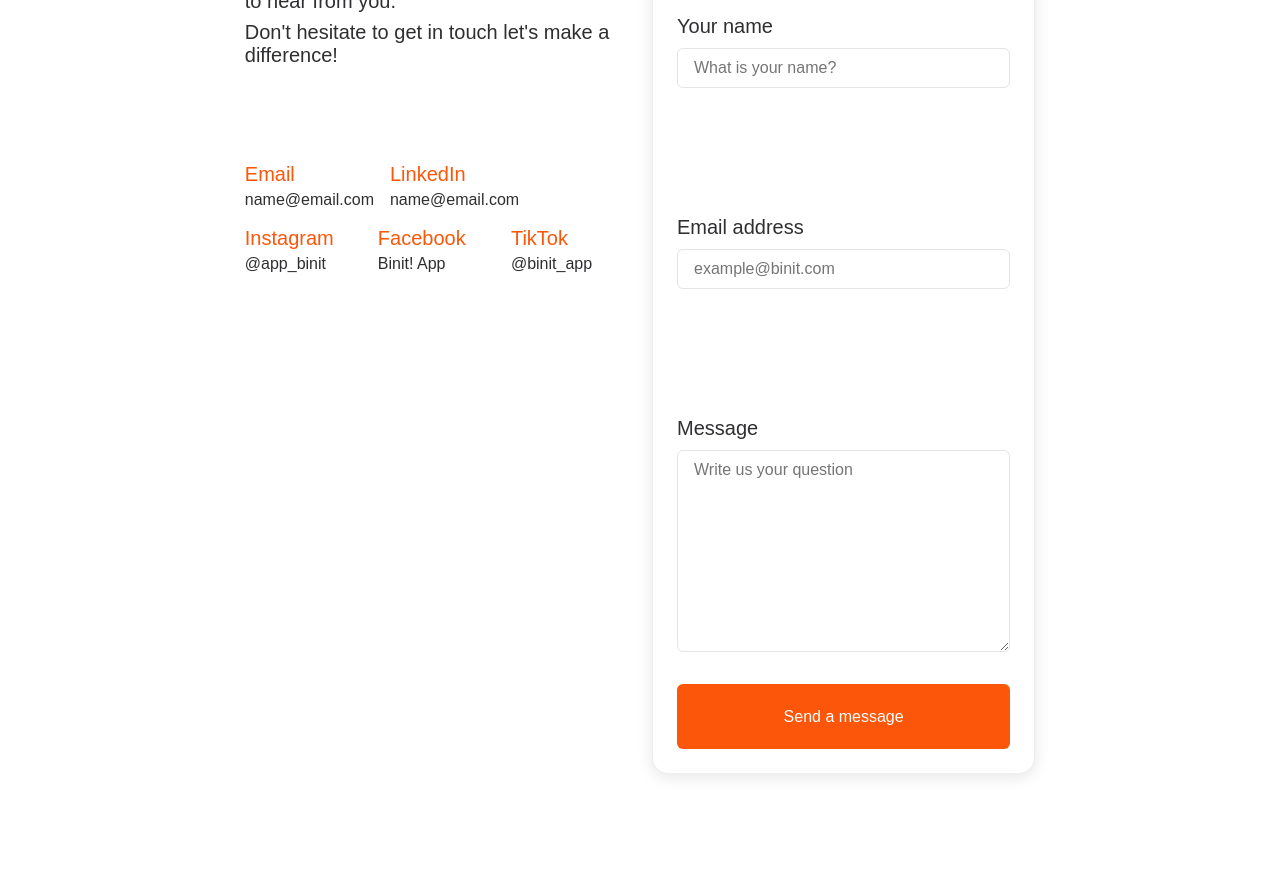
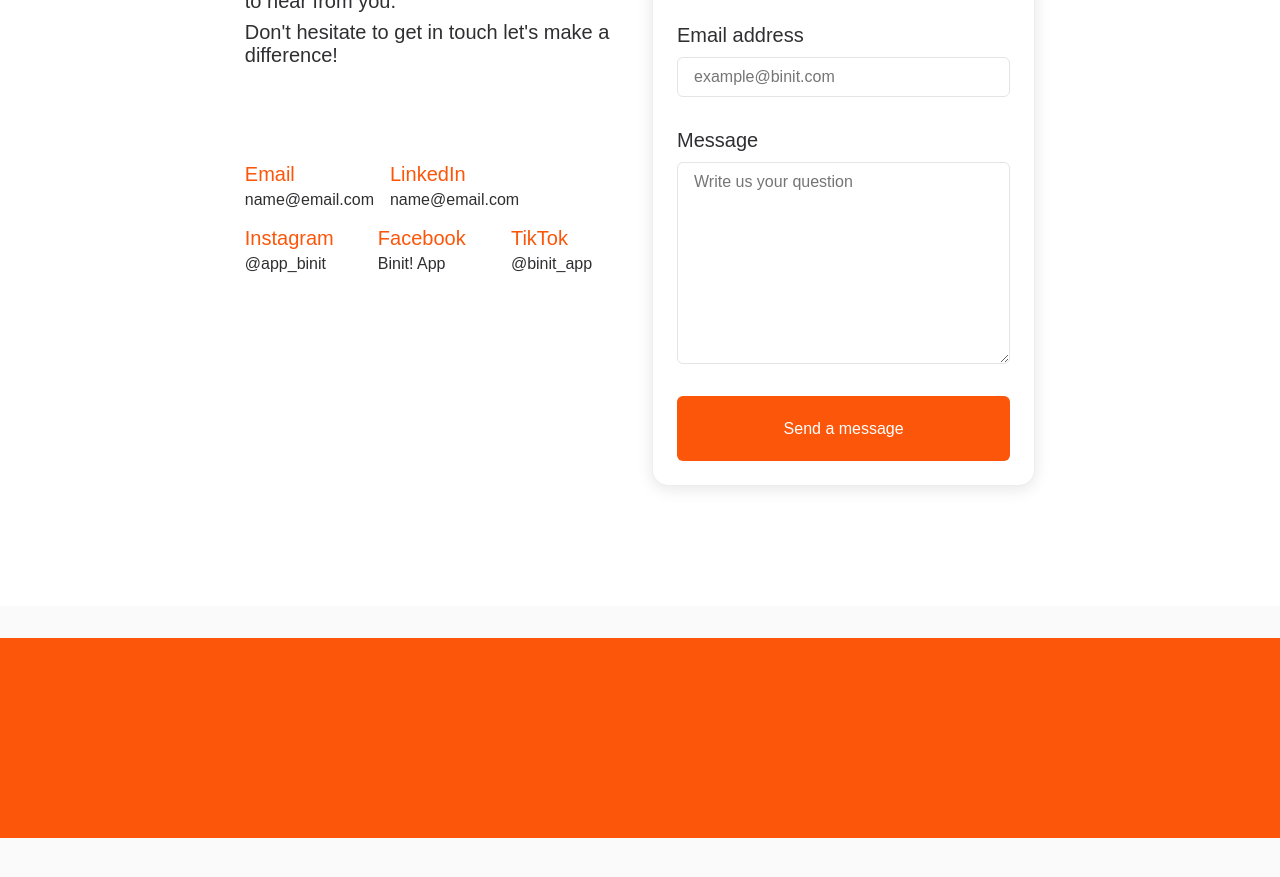
Before and after one commit to Ninise/binit-website, a React (Create React App) app in the folder binit-website/: page / in a window 1280 px wide. Shown: the part 4680-5557 px from the top of the page. After the commit the page ends 5518 px from the top, so only its background shows below. Built offline with nearby package versions, Linux system fonts and the light colour scheme.

Commit message:
fixed contact us form

```diff
--- a/binit-website/src/App.js
+++ b/binit-website/src/App.js
@@ -7,6 +7,7 @@ import { HowItWorks } from './components/how_it_works/HowItWorks';
 import { Mission } from './components/mission/Mission';
 import { Questions } from './components/questions/Questions';
 import { ContactUs } from './components/contact_us/ContactUs';
+import { Footer } from './components/footer/Footer';
 
 export const App = () => {
   return (
@@ -19,6 +20,7 @@ export const App = () => {
         <Mission />
         <Questions />
         <ContactUs />
+        <Footer />
       </main>
     </div>
   );
--- a/binit-website/src/components/contact_us/ContactTextField.jsx
+++ b/binit-website/src/components/contact_us/ContactTextField.jsx
@@ -11,7 +11,7 @@ const ContactTextField = ({
 }) => {
   return (
     <section
-      className='contact_textfield section'
+      className='contact_textfield'
       id='contact_textfield'>
       <div className='contact_textfield__container'>
         <label className='contact_textfield__title'>{title}</label>
--- a/binit-website/src/components/contact_us/ContactUs.jsx
+++ b/binit-website/src/components/contact_us/ContactUs.jsx
@@ -71,6 +71,12 @@ export const ContactUs = () => {
                   data='@binit_app'
                 />
               </div>
+
+              {/* <div className='contact_us__data_row'>
+                <p className='contact_us__description'>
+                  Made in Canada by WhaleScale
+                </p>
+              </div> */}
             </div>
           </div>
 
--- a/binit-website/src/components/contact_us/contact_textfield.css
+++ b/binit-website/src/components/contact_us/contact_textfield.css
@@ -1,6 +1,6 @@
 .contact_textfield {
-    display: flex;
     width: 100%;
+    padding-bottom: 2rem;
 }
 
 .contact_textfield__container {
@@ -23,6 +23,5 @@
 }
 
 .contact_textfield__input_one_line {
-    height: 50px;
     flex: 1;
 }
--- /dev/null
+++ b/binit-website/src/components/footer/Footer.jsx
@@ -0,0 +1,7 @@
+import React from 'react';
+
+import './footer.css';
+
+export const Footer = () => {
+  return <div className='footer_container'></div>;
+};
--- /dev/null
+++ b/binit-website/src/components/footer/footer.css
@@ -0,0 +1,5 @@
+.footer_container {
+    width: 100%;
+    height: 200px;
+    background-color: var(--title-color-orange);
+}
```
